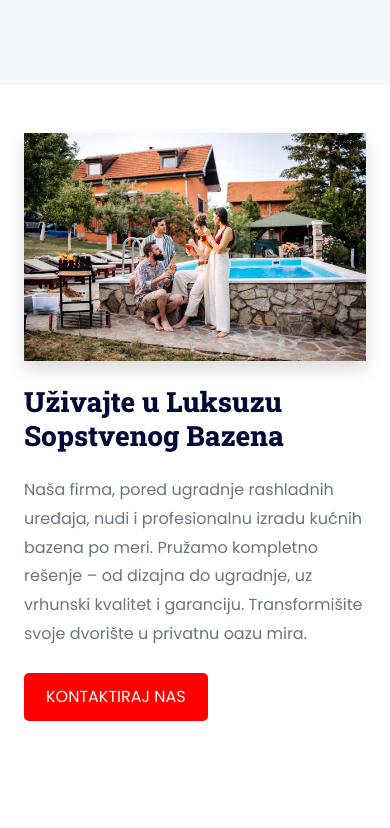
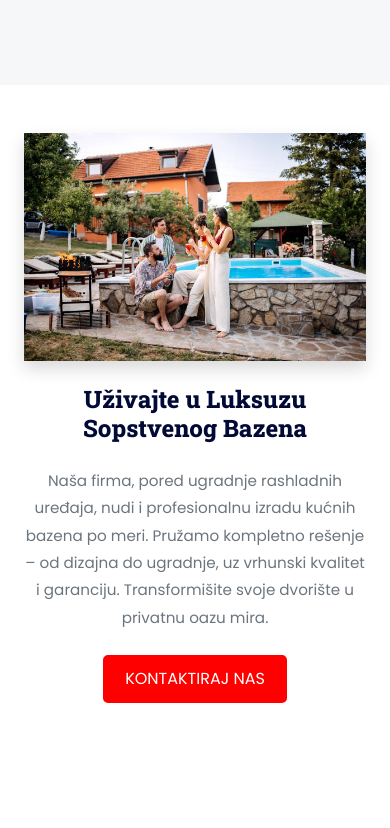
Before and after one commit to 05vukasin/FestinaSolution-Klime, a plain HTML site: page index.html in a window 390 px wide. Shown: the part 3360-4188 px from the top of the page. Drawn offline with nearby package versions, Linux system fonts and the light colour scheme.

Commit message:
pool css

```diff
--- a/css/style.css
+++ b/css/style.css
@@ -668,3 +668,33 @@ p.mb-5 {
 .pdv-obrazac:hover{
     background-color: #D00000;
 }
+
+.home-pools img {
+    object-fit: cover;
+    width: 100%;
+    height: auto;
+    max-height: 400px;
+    border-radius: 10px;
+}
+
+@media (max-width: 768px) {
+    .home-pools .row {
+        flex-direction: column;
+    }
+
+    .home-pools h1 {
+        font-size: 1.5rem;
+        text-align: center;
+    }
+
+    .home-pools p {
+        text-align: center;
+        font-size: 0.95rem;
+    }
+
+    .home-pools a.btn {
+        display: block;
+        width: fit-content;
+        margin: 0 auto;
+    }
+}
```
